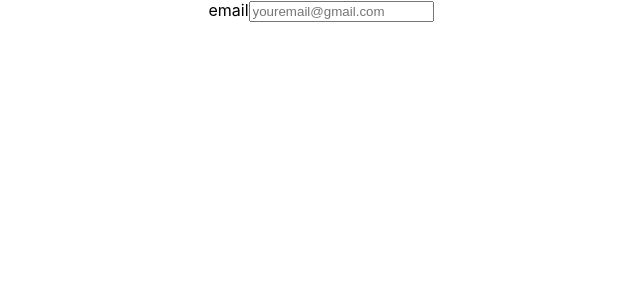
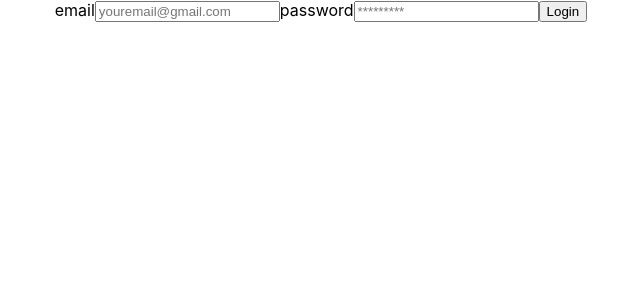
Before and after one commit to y55mun/login, a React (Create React App) app: page / in a window 1280 px wide. Shown: the top 300 px of the page, without its empty margins (319-959 px from the left). Built offline with nearby package versions, Linux system fonts and the light colour scheme.

Commit message:
login form

```diff
--- a/src/login.jsx
+++ b/src/login.jsx
@@ -1,8 +1,21 @@
+import React, { useState } from "react";    // 이메일과 비밀번호 입력을 캡쳐해옴
+
 export const Login = () => {
+  const [email, setEmail] = useState(''); // 이메일을 받은 다음 해당 상태를 수정하는 함수와 같은 이메일 후크 설정
+  const [pass, setPass] = useState('');
+
+const handleSubmit = (e) => {
+  e.preventDefault();
+  console.loge(email);
+}
+
   return (
-    <form>
+    <form onSubmit={handleSubmit}>
       <label for="email">email</label>
-      <input type="email" placeholder="youremail@gmail.com" id="email" name="email"/>
+      <input value={email} onChange={(e) => setEmail(e.target.value)} type="email" placeholder="youremail@gmail.com" id="email" name="email"/>
+      <label for="password">password</label>
+      <input value={pass} onChange={(e) => setPass(e.target.value)} type="password" placeholder="*********" id="password" name="password"/>
+      <button type="submit">Login</button>
     </form>
   )
 }
```
